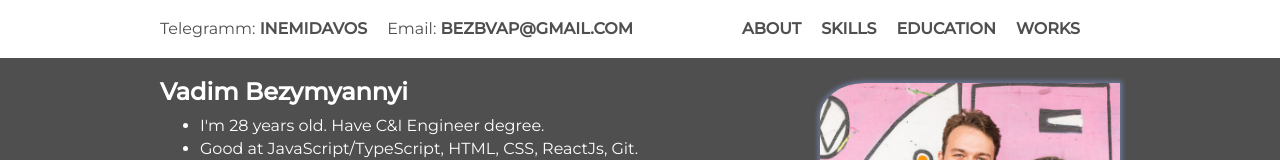
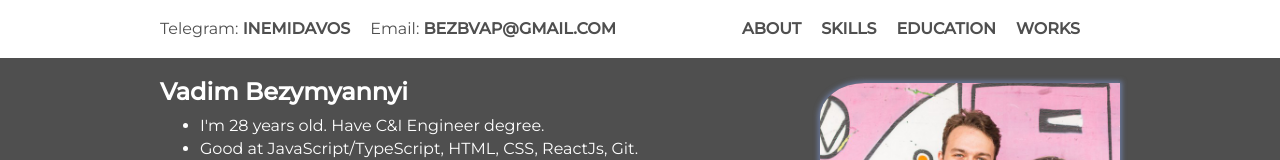
Before and after one commit to Vadosdavos/my-CV, a plain HTML site: page index.html in a window 1280 px wide. Shown: the top 160 px of the page. Drawn offline with Linux system fonts and the light colour scheme.

Commit message:
fix: header link

```diff
--- a/index.html
+++ b/index.html
@@ -17,7 +17,7 @@
           <input type="checkbox" id="menu-on" />
           <label class="burger" for="menu-on"></label>
           <ul class="contacts-list">
-            <li class="contacts-list-item">Telegramm: <a href="https://t.me/inemidavos">Inemidavos</a></li>
+            <li class="contacts-list-item">Telegram: <a href="https://t.me/inemidavos">Inemidavos</a></li>
             <li class="contacts-list-item">Email: <a href="mailto:bezbvap@gmail.com">bezbvap@gmail.com</a></li>
           </ul>
           <ul class="header-navigation-list">
```
